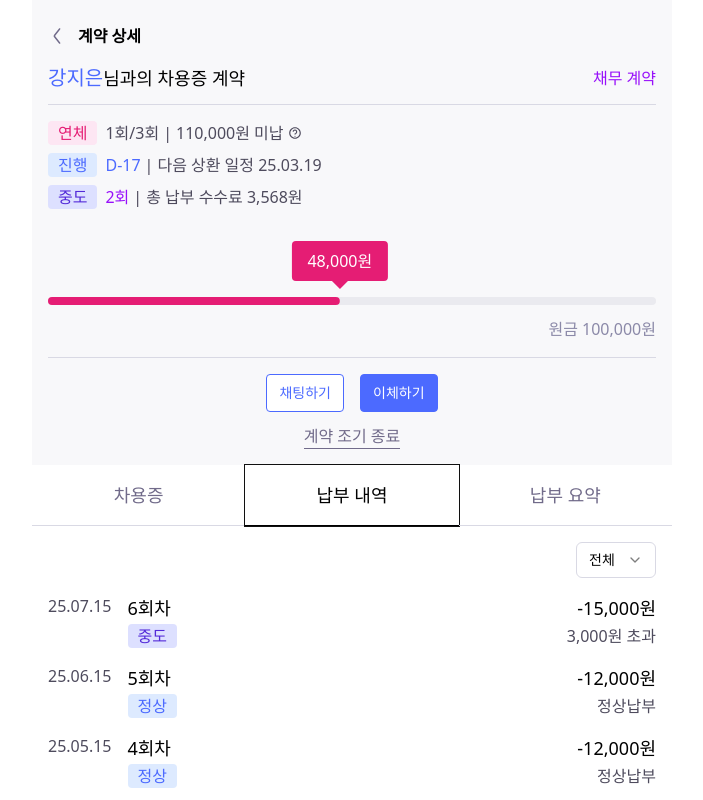
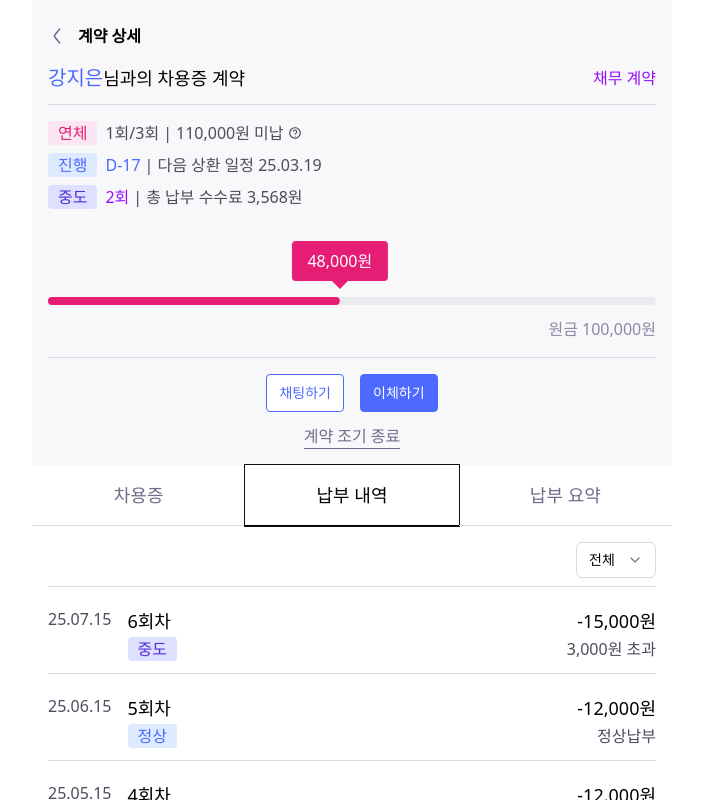
Before and after one commit to FormMate205/FormMate, a React (Vite) app in the folder Frontend/: page /contract/1 in a window 1280 px wide. Both pictures are taken after a click on the tab "납부 내역". Shown: the whole page, without its empty margins (288-991 px from the left). Built offline with nearby package versions, Linux system fonts and the light colour scheme; a web font is replaced by a local one.

Commit message:
publish: 계약 관리 상세 퍼블리싱 완료

```diff
--- a/Frontend/src/features/contract/ui/StatusSummary.tsx
+++ b/Frontend/src/entities/contract/ui/ContractStatusSummary.tsx
@@ -18,7 +18,7 @@ const summaryData = [
     },
 ];
 
-const StatusSummary = () => {
+const ContractStatusSummary = () => {
     return (
         <div className='flex flex-col gap-2'>
             <span className='text-lg font-medium'>계약 현황</span>
@@ -48,4 +48,4 @@ const StatusSummary = () => {
     );
 };
 
-export default StatusSummary;
+export default ContractStatusSummary;
--- a/Frontend/src/features/contract/ui/SummaryItem.tsx
+++ b/Frontend/src/entities/contract/ui/DetailSummaryItem.tsx
@@ -17,7 +17,7 @@ interface SummaryItemProps {
     withIcon?: boolean;
 }
 
-const SummaryItem = ({
+const DetailSummaryItem = ({
     tagText,
     color,
     mainText,
@@ -51,4 +51,4 @@ const SummaryItem = ({
     );
 };
 
-export default SummaryItem;
+export default DetailSummaryItem;
--- a/Frontend/src/entities/contract/ui/PaymentItem.tsx
+++ b/Frontend/src/entities/contract/ui/PaymentItem.tsx
@@ -25,7 +25,7 @@ const PaymentItem = ({
     description,
 }: PaymentItemProps) => {
     return (
-        <div className='flex justify-between gap-4'>
+        <div className='border-line-200 flex justify-between gap-4 border-b py-3'>
             <div className='text-line-900'>{date}</div>
             <div className='flex flex-1 flex-col gap-0.5'>
                 <div className='flex flex-1 justify-between text-lg'>
--- a/Frontend/src/features/contract/ui/ContractSelect.tsx
+++ b/Frontend/src/features/contract/ui/ContractSelect.tsx
@@ -5,7 +5,7 @@ import {
     SelectContent,
     SelectItem,
 } from '@/components/ui/select';
-import { ContractStatus } from '@/entities/contract/types';
+import { ContractStatus } from '@/entities/contract/model/types';
 
 const ContractSelect = ({
     value,
--- a/Frontend/src/features/contract/ui/tabs/PaymentHistoryTab.tsx
+++ b/Frontend/src/features/contract/ui/tabs/PaymentHistoryTab.tsx
@@ -62,7 +62,7 @@ const PaymentHistoryTab = () => {
             : paymentList.filter((item) => item.tagText === selectedTag);
 
     return (
-        <div className='flex flex-col gap-4'>
+        <div className='flex flex-col gap-2'>
             <Select
                 onValueChange={(value) => {
                     if (value === 'default') setSelectedTag('전체');
@@ -84,7 +84,8 @@ const PaymentHistoryTab = () => {
                     <SelectItem value='end'>중도</SelectItem>
                 </SelectContent>
             </Select>
-
+            <hr className='border-line-200' />
+            {/* Payment List */}
             {filteredList.map((item, idx) => (
                 <PaymentItem key={idx} {...item} />
             ))}
--- a/Frontend/src/pages/contract/Contract.tsx
+++ b/Frontend/src/pages/contract/Contract.tsx
@@ -5,7 +5,7 @@ import ContractChart from '@/features/contract/ui/charts/ContractChart';
 import ContractList from '@/features/contract/ui/ContractList';
 import ContractSelect from '@/features/contract/ui/ContractSelect';
 import { Footer, Header } from '@/widgets';
-import StatusSummary from '../../features/contract/ui/StatusSummary';
+import ContractStatusSummary from '../../entities/contract/ui/ContractStatusSummary';
 
 export interface ContractCardProps {
     name: string;
@@ -30,7 +30,7 @@ const Contract = () => {
                 <Header title='계약 관리' />
                 <div className='flex flex-col gap-4'>
                     {/* 계약 현황 */}
-                    <StatusSummary />
+                    <ContractStatusSummary />
                     {/* 체결된 계약 */}
                     <ContractChart />
                     {/* 계약 내역 */}
--- a/Frontend/src/pages/contract/ContractDetail.tsx
+++ b/Frontend/src/pages/contract/ContractDetail.tsx
@@ -1,9 +1,9 @@
 import { Button } from '@/components/ui/button';
+import DetailSummaryItem from '@/entities/contract/ui/DetailSummaryItem';
 import ContractTabs from '@/features/contract/ui/tabs/ContractTabs';
 import { Header } from '@/widgets';
 import ProgressBar from '../../entities/contract/ui/ProgressBar';
 import EarlyTerminateAlert from '../../features/contract/ui/EarlyTerminateAlert';
-import SummaryItem from '../../features/contract/ui/SummaryItem';
 
 const summaryData = [
     {
@@ -46,7 +46,7 @@ const ContractDetail = () => {
                             <div className='flex flex-col gap-2'>
                                 <div className='flex flex-col gap-2'>
                                     {summaryData.map((item, idx) => (
-                                        <SummaryItem
+                                        <DetailSummaryItem
                                             key={idx}
                                             tagText={item.tag}
                                             color={item.color}
```
